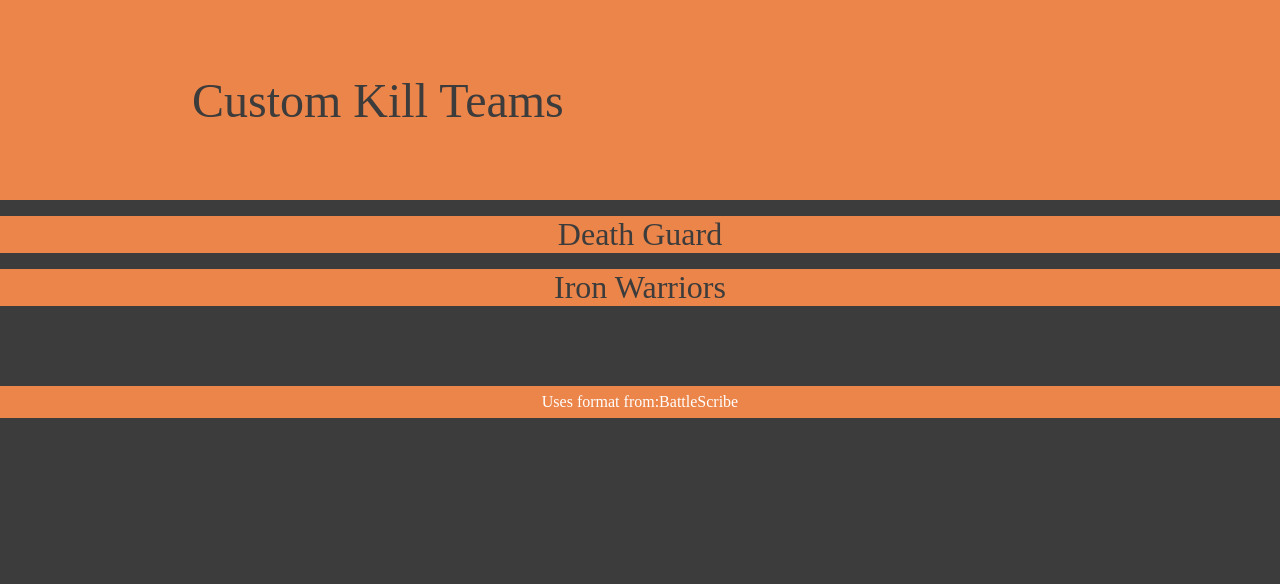
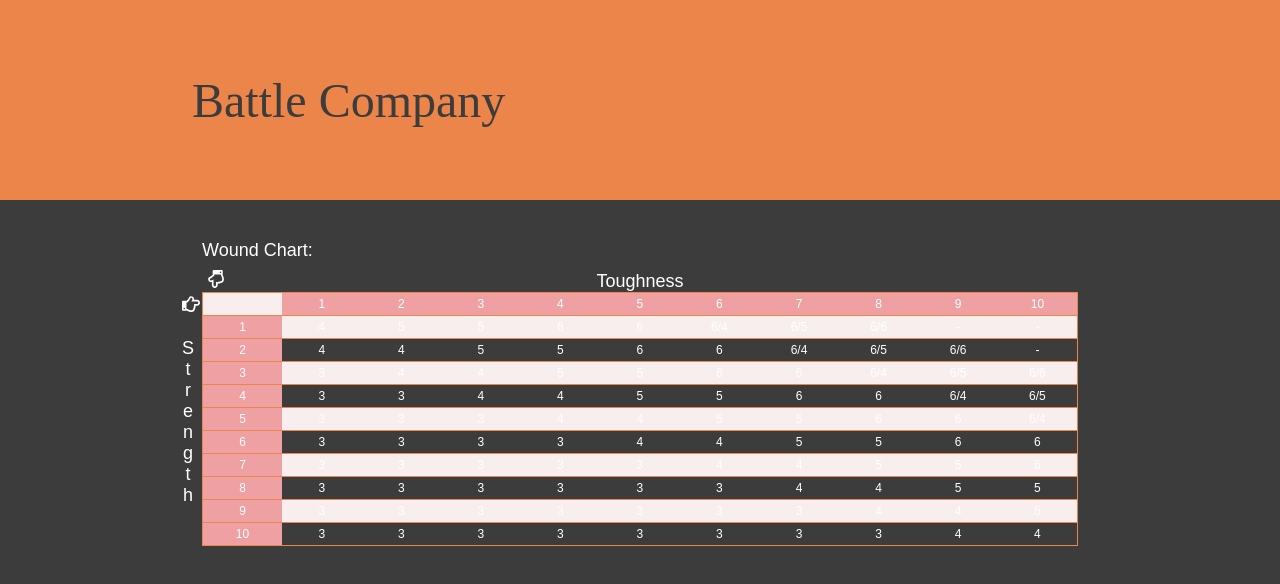
Before and after one commit to Rafhael-Josino/rosters_bs, a React (Create React App) app: page / in a window 1280 px wide. Shown: the top 584 px of the page. Built offline with nearby package versions, Linux system fonts and the light colour scheme.

Commit message:
home page update to wound chart

```diff
--- a/src/components/ChartContainer.tsx
+++ b/src/components/ChartContainer.tsx
@@ -1,5 +1,5 @@
-import { Link } from 'react-router-dom';
-import { SlArrowLeftCircle } from 'react-icons/sl';
+// import { Link } from 'react-router-dom';
+// import { SlArrowLeftCircle } from 'react-icons/sl';
 import Header from './Header';
 import WoundChart from './Middle-Earth/WoundChart';
 
@@ -8,9 +8,9 @@
     <Header title='Battle Company' />
 
     <div className='battlescribe'>
-      <div className='list_row return'>
+      {/* <div className='list_row return'>
         <Link to='/'><SlArrowLeftCircle className='react-icons' /></Link>
-      </div>
+      </div> */}
 
       <WoundChart />
     </div>
--- a/src/routes/index.tsx
+++ b/src/routes/index.tsx
@@ -6,10 +6,11 @@
 
 function routes() {
   return <Routes>
-    <Route path='/*' element={<Home />} />
+    {/* <Route path='/*' element={<Home />} /> */}
     {/* <Route path='/Iron Warriors/*' element={<IronWarriors />} />
     <Route path='/Death Guard/*' element={<DeathGuard />} /> */}
-    <Route path='/MiddleEarth/*' element={<ChartContainer />} />
+    {/* <Route path='/MiddleEarth/*' element={<ChartContainer />} /> */}
+    <Route path='/*' element={<ChartContainer />} />
   </Routes>
 }
 
```
